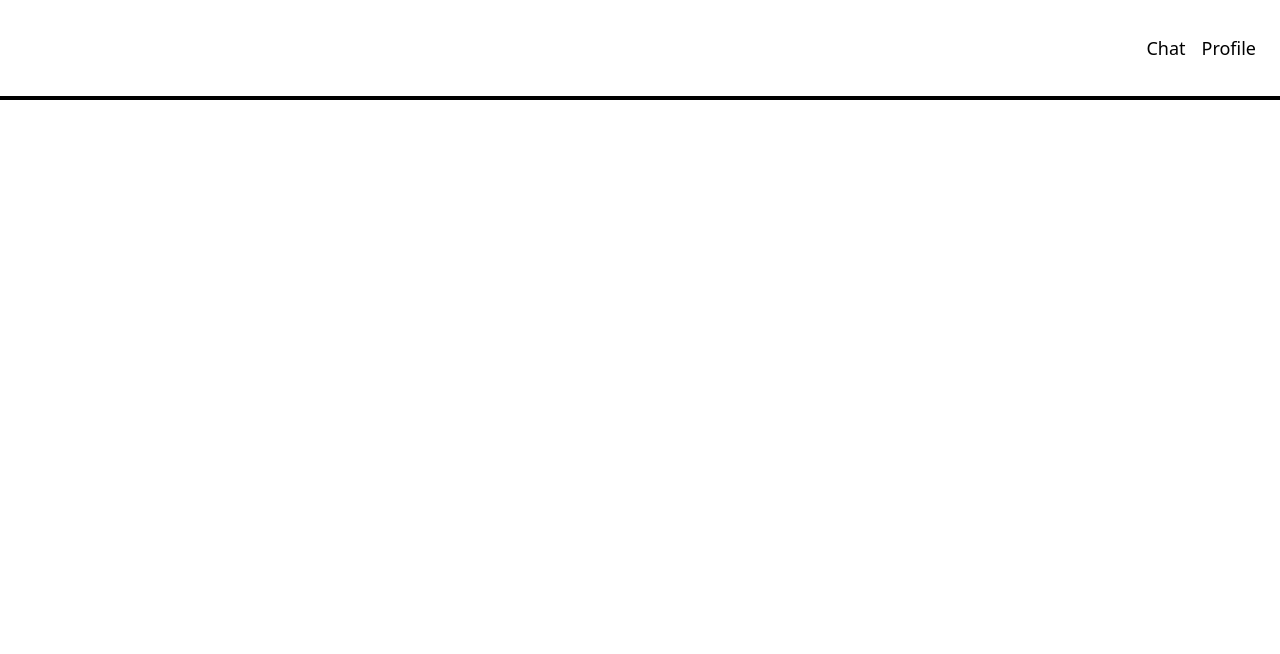
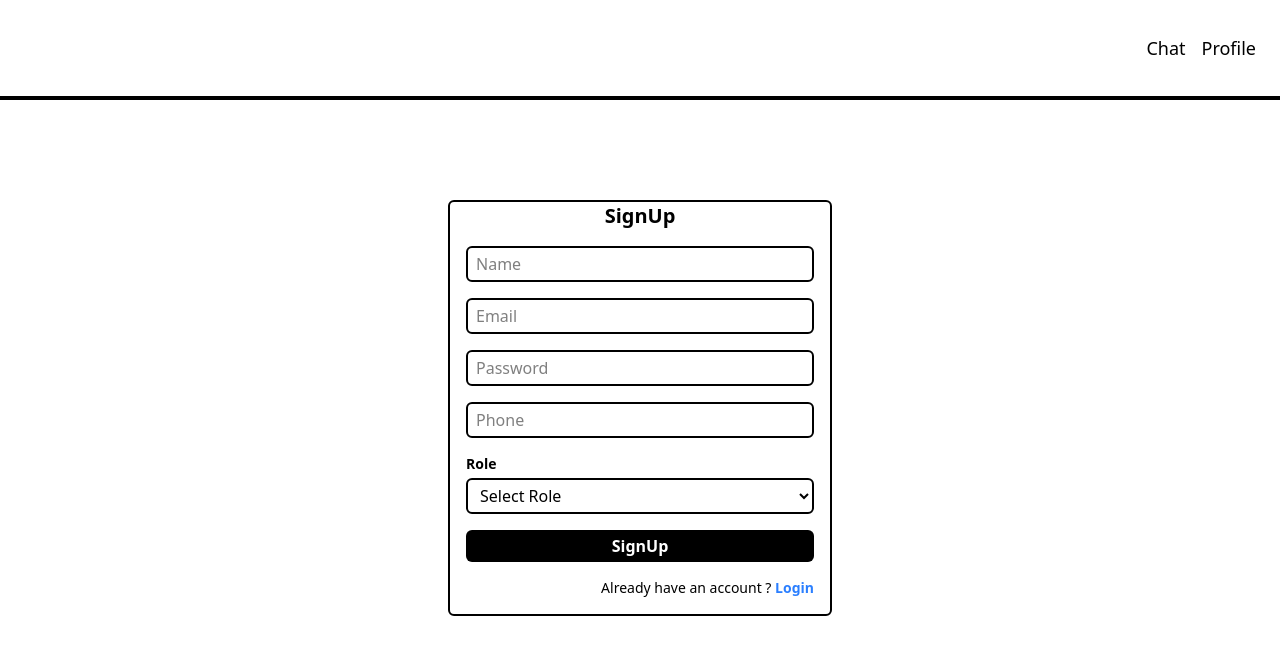
Before and after one commit to PrashantMaurya252/chat-app-frontend, a React (Vite) app: page /auth in a window 1280 px wide. Before the commit this address had no page. Shown: the top 654 px of the page. Built offline with nearby package versions, Linux system fonts and the light colour scheme.

Commit message:
some error fixing

```diff
--- a/package.json
+++ b/package.json
@@ -14,6 +14,7 @@
     "react": "^19.0.0",
     "react-dom": "^19.0.0",
     "react-router-dom": "^7.1.5",
+    "react-toastify": "^11.0.3",
     "tailwindcss": "^4.0.3"
   },
   "devDependencies": {
--- a/src/App.jsx
+++ b/src/App.jsx
@@ -12,8 +12,8 @@ function App() {
     <div>
       <Header/>
         <Routes>
-          <Route path="/" element={<Auth />} />
-          <Route path="/chat" element={<Messages />} />
+          <Route path="/auth" element={<Auth />} />
+          <Route path="/" element={<Messages />} />
           <Route path="/profile" element={<Profile />} />
         </Routes>
 
--- /dev/null
+++ b/src/data/config.js
@@ -0,0 +1,3 @@
+export const url="http://localhost:5000/api/v1"
+
+export const token = localStorage.getItem("token")
--- a/src/main.jsx
+++ b/src/main.jsx
@@ -3,11 +3,13 @@ import { createRoot } from "react-dom/client";
 import "./index.css";
 import App from "./App.jsx";
 import { BrowserRouter } from "react-router-dom";
+import { ToastContainer } from "react-toastify";
 
 createRoot(document.getElementById("root")).render(
   <StrictMode>
     <BrowserRouter>
       <App />
+      <ToastContainer />
     </BrowserRouter>
   </StrictMode>
 );
--- a/src/pages/Auth.jsx
+++ b/src/pages/Auth.jsx
@@ -1,7 +1,10 @@
 import React, { useState } from 'react'
+import { url } from '../data/config'
+import { toast } from 'react-toastify'
 
 const Auth = () => {
     const [selectedForm,setSelectedForm] = useState("signup")
+    const [loading,setloading] = useState(false)
     const [userData,setUserData] = useState({
         name:"",
         role:"",
@@ -21,8 +24,36 @@ const Auth = () => {
     const handleLoginChange =(name,value)=>{
         setloginUserData((prev)=>({...prev,[name]:value}))
     }
-    const handleSignup = ()=>{
+    const handleSignup = async(e)=>{
+        e.preventDefault();
+        try {
+            const response = await fetch(`${url}/user/register`,{
+                method:"POST",
+                headers:{
+                    "Content-Type":"application/json"
+                },
+                body:JSON.stringify(userData)
+            });
+            console.log(response,"response")
+
+            // if(!response.ok){
+            //     toast.error(response.message)
+            //     throw new Error("Signup failed")
+            // }
+            const data =await response.json()
+
+            if(!data.ok){
+                toast.error(data.message)
+            }
+        } catch (error) {
+            console.log(error,"error")
+        }
         console.log(userData)
+    }
+
+    const handleLogin = async(e)=>{
+        e.preventDefault()
+        console.log("login")
     }
   return (
     <div className=' flex justify-center items-center w-full '>
@@ -30,17 +61,17 @@ const Auth = () => {
         <h1 className='text-center text-xl font-semibold'>{selectedForm === "login" ? "Login" : "SignUp"}</h1>
 
         {selectedForm === "login" ?(
-            <form onSubmit={handleSignup} className='w-full  flex flex-col p-4 gap-4 '>
+            <form onSubmit={handleLogin} method='POST' className='w-full  flex flex-col p-4 gap-4 '>
 
-            <input type='text' name='email' value={userData.email} placeholder='Email' onChange={(e)=>handleOnChange("email",e.target.value.trimStart())} className='w-full px-2 py-1 border-[2px] rounded-md'/>
-            <input type='text' name='password' value={userData.password} placeholder='Password' onChange={(e)=>handleOnChange("password",e.target.value.trimStart())} className='w-full px-2 py-1 border-[2px] rounded-md'/>
+            <input type='text' name='email' value={loginUserData.email} placeholder='Email' onChange={(e)=>handleLoginChange("email",e.target.value.trimStart())} className='w-full px-2 py-1 border-[2px] rounded-md'/>
+            <input type='text' name='password' value={loginUserData.password} placeholder='Password' onChange={(e)=>handleLoginChange("password",e.target.value.trimStart())} className='w-full px-2 py-1 border-[2px] rounded-md'/>
             <button className='w-full py-1 text-center bg-black text-white font-semibold rounded-md cursor-pointer'>Login</button>
             <div className='flex justify-end items-center text-sm'>
-                <span>Create an account <span className='text-blue-500 font-semibold cursor-pointer' onClick={()=>{setSelectedForm("signup")}}>SignUp</span></span>
+                <span>Create an account <span className='text-blue-500 font-semibold cursor-pointer' onClick={()=>{setSelectedForm("signup")}}>Login</span></span>
             </div>
           </form>
         ):(
-            <form onSubmit={handleSignup} className='w-full  flex flex-col p-4 gap-4 '>
+            <form onSubmit={handleSignup} method='POST' className='w-full  flex flex-col p-4 gap-4 '>
             <input type='text' name='name' value={userData.name} placeholder='Name' onChange={(e)=>handleOnChange("name",e.target.value.trimStart())} className='w-full px-2 py-1 border-[2px] rounded-md'/>
             <input type='text' name='email' value={userData.email} placeholder='Email' onChange={(e)=>handleOnChange("email",e.target.value.trimStart())} className='w-full px-2 py-1 border-[2px] rounded-md'/>
             <input type='text' name='password' value={userData.password} placeholder='Password' onChange={(e)=>handleOnChange("password",e.target.value.trimStart())} className='w-full px-2 py-1 border-[2px] rounded-md'/>
```
Also changed, not shown: 1 other file (tests, documents, lock files or other folders).
